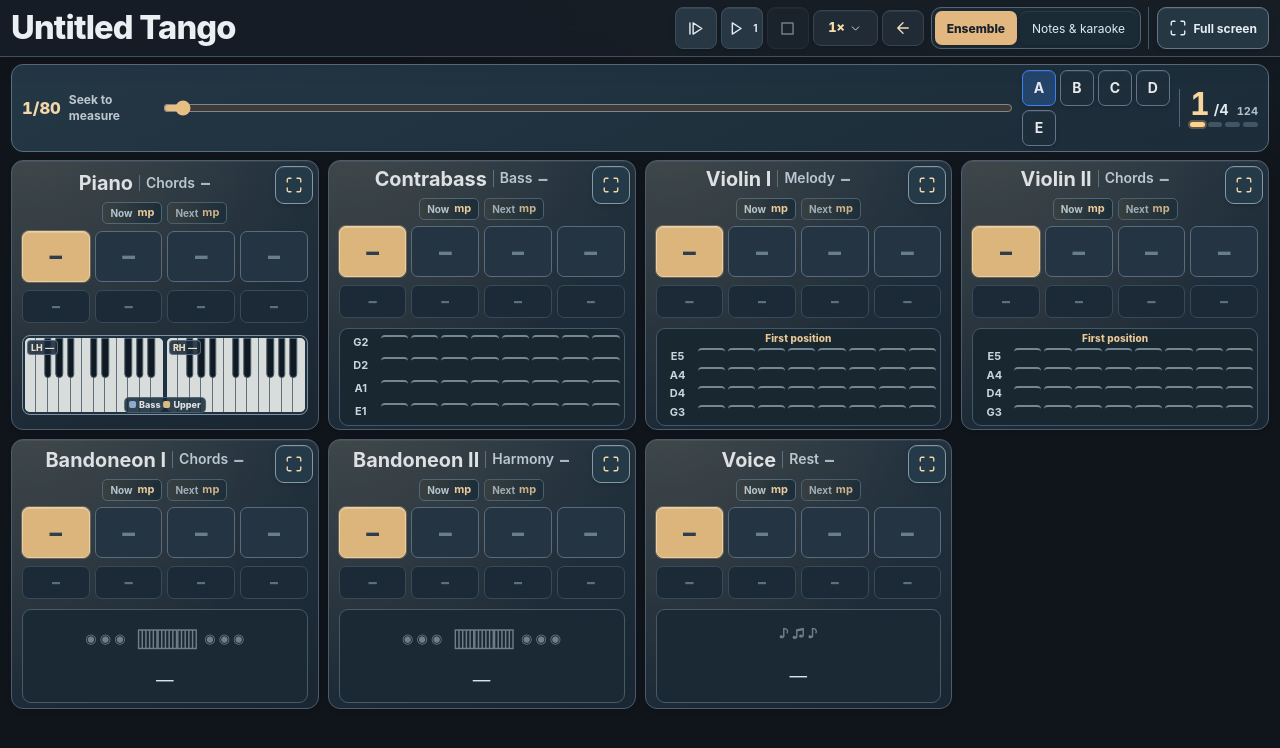
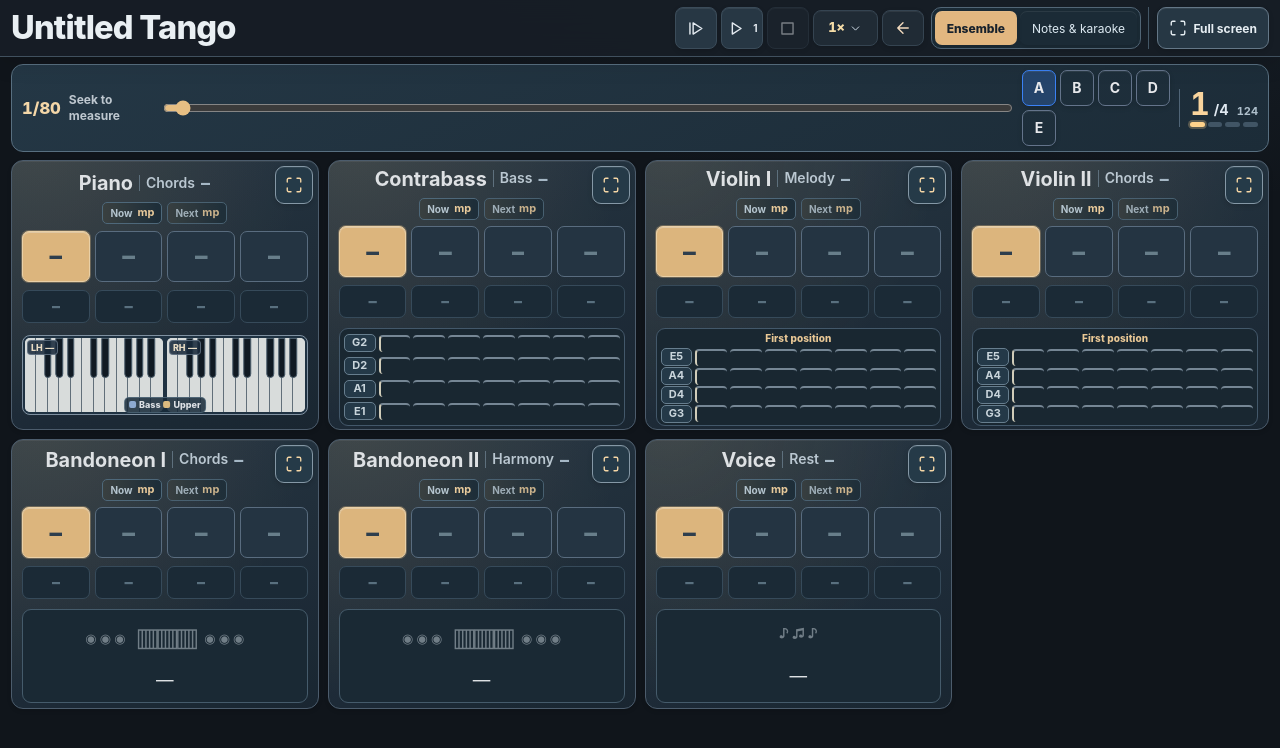
Before and after one commit to niwrA/tango-arranger, a Vue app: page / in a window 1280 px wide. Both pictures are taken after a click on the button "Performance". Shown: the top 748 px of the page. Built offline with nearby package versions, Linux system fonts and the light colour scheme.

Commit message:
Remove duplicate open-string stop and align numbered fingerboard cells

```diff
--- a/src/PerformanceChordDiagram.vue
+++ b/src/PerformanceChordDiagram.vue
@@ -74,7 +74,10 @@ function pianoPitchVisible(midi:number):boolean {
 const pianoPitchesOutOfView=computed(()=>(props.measurePitches??[]).filter(midi=>!pianoPitchVisible(midi)).length);
 const openStrings=computed(()=>fingerboardStrings(family.value));
 const stops=[0,1,2,3,4,5,6,7];
-const displayedStops=computed(()=>props.positionGuide?positionWindow(props.positionGuide):family.value==='Violin'?violinStopOffsets(props.violinPosition??null):stops);
+// The open-string cell already represents offset zero. Never render it again
+// as a stopped note; the first two stopped cells are +1 and +2 semitones.
+const displayedStops=computed(()=>(props.positionGuide?positionWindow(props.positionGuide):family.value==='Violin'?violinStopOffsets(props.violinPosition??null):stops).filter(offset=>offset>0));
+const fingerboardColumns=computed(()=>({'--stop-count':displayedStops.value.length}));
 const positionText=computed(()=>props.positionGuide
  ?'Position '+props.positionGuide.position+' · '+(props.positionGuide.thumb?'thumb':'1st finger')+' '+midiLabel(props.positionGuide.anchorMidi)+' on '+midiLabel(props.positionGuide.anchorStringMidi)+' string'
  :props.violinPosition
@@ -104,7 +107,7 @@ const unmappedSoundingPitches=computed(()=>props.activePitches.filter(midi=>{
  if(isStringInstrument.value&&props.positionGuide)return !props.positionGuide.fingerings.some(f=>
    f.pitch===midi&&(f.offset===0||displayedStops.value.includes(f.offset)));
  if(isStringInstrument.value)return !openStrings.value.some(string=>
-   displayedStops.value.includes(midi-string.midi)
+   (midi===string.midi||displayedStops.value.includes(midi-string.midi))
    &&(family.value!=='Violin'||suggestViolinPosition(midi)?.openMidi===string.midi));
  return true;
 }));
@@ -164,14 +167,18 @@ const diagramDescription=computed(()=>{
         <span v-if="pianoPitchesOutOfView"> · {{pianoPitchesOutOfView}} notes outside keyboard</span>
       </span>
     </div>
-   <div v-else-if="isStringInstrument" class="diagram-fingerboard"
+   <div v-else-if="isStringInstrument" class="diagram-fingerboard" :style="fingerboardColumns"
      :class="{'diagram-violin-fingerboard':family==='Violin','diagram-bass-fingerboard':family==='Contrabass'&&Boolean(props.positionGuide),'diagram-has-guide':Boolean(props.positionGuide)}"
      :aria-label="family+' open strings and schematic semitone positions'+(props.positionGuide||family==='Violin'?', '+positionText:'')">
      <span v-if="family==='Violin'||(family==='Contrabass'&&props.positionGuide)" class="diagram-violin-position"
        :title="'Schematic suggestion: '+positionText">{{positionText}}</span>
+     <div v-if="props.learn" class="diagram-string-row diagram-stop-header" aria-label="Semitones above open string">
+      <span class="diagram-open-heading">Open · 0</span>
+      <span v-for="offset in displayedStops" :key="offset" :title="offset+' semitones above open string'">{{offset}}</span>
+     </div>
      <div v-for="string in openStrings" :key="string.midi" class="diagram-string-row"
        :class="{'diagram-guided-string-row':Boolean(props.positionGuide)}">
-       <span class="diagram-open-label" :class="{'is-sounding':isPlayingPitch(string.midi)&&isPlannedStringPitch(string.midi,string.midi),'is-learn-target':isTarget(string.midi)}"
+       <span class="diagram-open-label" :class="{'is-sounding':isPlayingPitch(string.midi)&&(!props.positionGuide||isPlannedStringPitch(string.midi,string.midi)),'is-learn-target':isTarget(string.midi)}"
          :title="'Open '+string.name+(props.positionGuide?' · '+stringAnchorLabel(string.midi):'')">
          <strong>{{string.name}}</strong><small v-if="props.positionGuide">{{stringAnchorLabel(string.midi)}}</small>
        </span>
@@ -241,7 +248,7 @@ const diagramDescription=computed(()=>{
 .diagram-string-row{display:grid;grid-template-columns:34px repeat(8,minmax(0,1fr));align-items:center;gap:3px;min-height:23px}
 .diagram-open-label{font-size:11px;color:#dce8ef;font-weight:700}
 .diagram-string-stop{height:18px;position:relative;display:flex;align-items:center;justify-content:center;min-width:0;border-radius:4px;border-top:2px solid #8092a1}
-.diagram-string-stop:first-of-type{border-left:2px solid #e4dfc9}
+.diagram-string-stop:nth-child(2){border-left:2px solid #e4dfc9}
 .diagram-string-stop.is-chord-tone{background:#c69c62;color:#17232f;border-top-color:#ffda9e}
 .diagram-string-stop.is-root{background:#f1cd8f}
 .diagram-string-stop span{font-weight:800;font-size:10px;white-space:nowrap}
@@ -525,4 +532,36 @@ const diagramDescription=computed(()=>{
  background-blend-mode:normal;
 }
 .performance-instrument-diagram.is-learn .is-learn-target{transition:background-image 80ms linear}
+
+/* All columns share one geometry; the open string is a real cell, not a label
+   taking up an extra hidden semitone. Number the stopped cells in Learn. */
+.performance-instrument-diagram .diagram-fingerboard .diagram-string-row{
+ grid-template-columns:repeat(calc(var(--stop-count,7) + 1),minmax(0,1fr));
+}
+.diagram-fingerboard .diagram-open-label{
+ display:flex;align-items:center;justify-content:center;gap:2px;min-width:0;
+ border:1px solid #70899a;border-radius:5px;background:#263d4d;
+ box-sizing:border-box;height:18px;text-align:center;
+}
+.diagram-fingerboard .diagram-open-label.is-sounding{background:#79e6d4;color:#132e32}
+.diagram-fingerboard .diagram-open-label.is-sounding strong{color:#132e32}
+.diagram-fingerboard .diagram-guided-string-row .diagram-open-label{flex-wrap:wrap;line-height:1}
+.diagram-fingerboard .diagram-stop-header{
+ color:#b8ccd9;text-align:center;font-size:11px;font-weight:700;min-height:18px;
+}
+.performance-instrument-diagram.is-focus.is-learn .diagram-fingerboard .diagram-stop-header{
+ min-height:18px;line-height:18px;align-self:center;
+}
+.performance-instrument-diagram.is-focus.is-learn .diagram-fingerboard{
+ grid-auto-rows:auto;
+}
+.performance-instrument-diagram.is-focus .diagram-fingerboard .diagram-open-label{
+ height:clamp(24px,5dvh,48px);
+}
+.performance-instrument-diagram.is-focus.is-learn .diagram-fingerboard .diagram-open-label{height:26px}
+.performance-instrument-diagram.is-focus.is-learn .diagram-fingerboard.diagram-violin-fingerboard .diagram-open-label{height:37px}
+@media(max-width:760px){
+ .performance-instrument-diagram.is-focus.is-learn .diagram-fingerboard.diagram-violin-fingerboard .diagram-open-label{height:26px}
+ .diagram-fingerboard .diagram-stop-header{font-size:10px}
+}
 </style>
```
